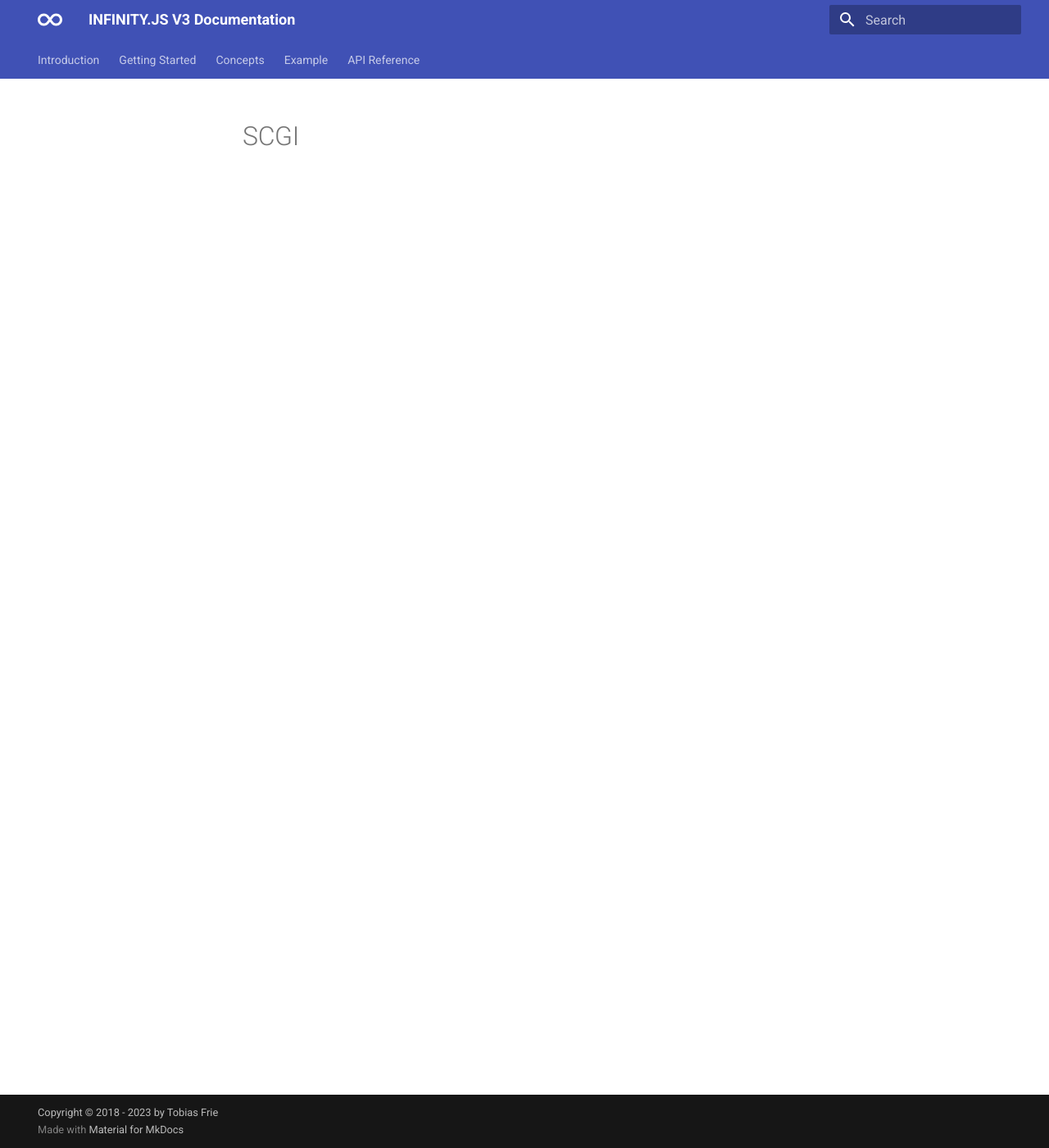
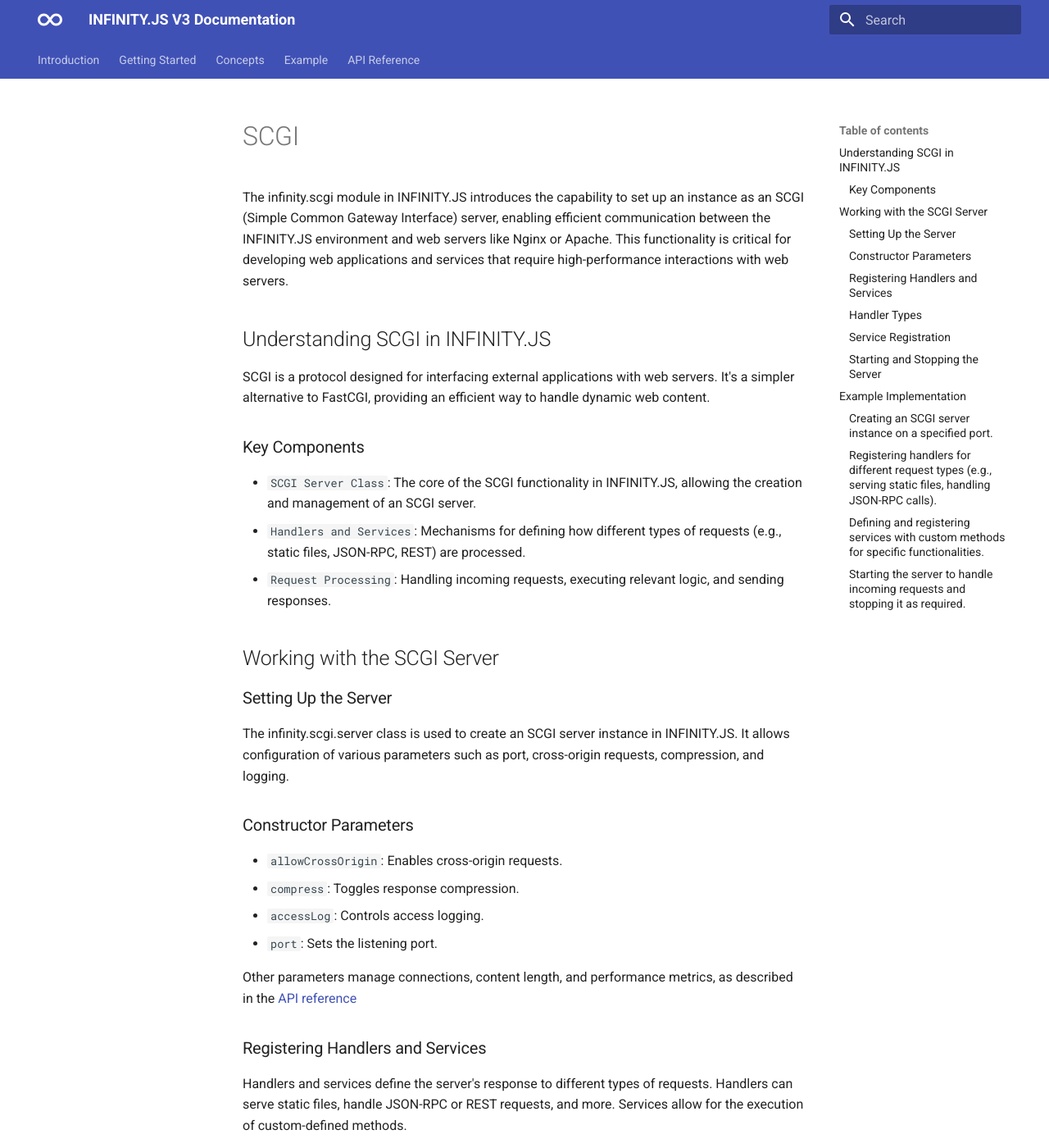
Before and after one commit to Hervar77/infinity-doc, an MkDocs documentation site: the page built from mkdocs/concepts/scgi.md, in a window 1280 px wide and 1400 px high. Shown: the whole window at 82% size. Built offline with MkDocs 1.6.1 and Material for MkDocs 9.7.7, drawn with Linux system fonts in a browser that asks for light colours; some of the changed text lies outside the part shown.

Commit message:
Corrections for SCGI API ref. Draft for SCGI concepts page.

````diff
--- a/mkdocs/concepts/scgi.md
+++ b/mkdocs/concepts/scgi.md
@@ -1 +1,109 @@
 # SCGI
+
+The infinity.scgi module in INFINITY.JS introduces the capability to set up an instance as an SCGI (Simple Common Gateway Interface) server, enabling efficient communication between the INFINITY.JS environment and web servers like Nginx or Apache. This functionality is critical for developing web applications and services that require high-performance interactions with web servers.
+
+## Understanding SCGI in INFINITY.JS
+
+SCGI is a protocol designed for interfacing external applications with web servers. It's a simpler alternative to FastCGI, providing an efficient way to handle dynamic web content.
+
+### Key Components
+
+- `SCGI Server Class`: The core of the SCGI functionality in INFINITY.JS, allowing the creation and management of an SCGI server.
+- `Handlers and Services`: Mechanisms for defining how different types of requests (e.g., static files, JSON-RPC, REST) are processed.
+- `Request Processing`: Handling incoming requests, executing relevant logic, and sending responses.
+
+## Working with the SCGI Server
+
+### Setting Up the Server
+
+The infinity.scgi.server class is used to create an SCGI server instance in INFINITY.JS. It allows configuration of various parameters such as port, cross-origin requests, compression, and logging.
+
+### Constructor Parameters
+
+- `allowCrossOrigin`: Enables cross-origin requests.
+- `compress`: Toggles response compression.
+- `accessLog`: Controls access logging.
+- `port`: Sets the listening port.
+
+Other parameters manage connections, content length, and performance metrics, as described in the [API reference](../api/infinity.scgi.html#infinity.scgi.server.constructor_function)
+
+### Registering Handlers and Services
+
+Handlers and services define the server's response to different types of requests. Handlers can serve static files, handle JSON-RPC or REST requests, and more. Services allow for the execution of custom-defined methods.
+
+### Handler Types
+
+- `staticFile`
+- `jsonRpc`
+- `rest`
+- `custom` handlers for specific functionalities. Further handler types are listed in the [API reference](../api/infinity.scgi.html#infinity.scgi.server.handler_enum)
+
+### Service Registration
+
+Services are registered with a name, namespace, file path, and an array of methods. This allows custom logic to be invoked based on incoming requests.
+
+### Starting and Stopping the Server
+
+The server is started using the start() method and can be stopped with stop(). This controls the lifecycle of the SCGI server.
+
+## Example Implementation
+
+### Creating an SCGI server instance on a specified port.
+
+You initialize the SCGI server with the infinity.scgi.server class, where you can configure various parameters, such as port and request handling options.
+
+```typescript
+let myScgi = new infinity.scgi.server(false, false, false, 9000);
+```
+
+### Registering handlers for different request types (e.g., serving static files, handling JSON-RPC calls).
+
+Handlers manage different request types, while services allow for the execution of custom methods.
+
+- Example: Registering a Static File Handler
+```typescript
+myScgi.registerHandler(infinity.scgi.server.handler.staticFile, '/', '../web/');
+```
+
+- Example: Registering a JSON-RPC Handler
+```typescript
+scgi.registerHandler(infinity.scgi.server.handler.jsonRpc, '/v1/jsonrpc');
+```
+
+### Defining and registering services with custom methods for specific functionalities.
+
+```typescript
+myScgi.registerService('system', 'system', 'system.js', [
+  {name: 'shutdown'},
+  {name: 'getVersion', result: 'string'}
+]);
+```
+The `system.js` file would be containing the following code:
+
+```typescript
+namespace system {
+
+  export function shutdown(): void {
+    infinity.terminate();
+  }
+
+  export function getVersion(): string {
+    return '2.0.0 build 1234';
+  }
+}
+```
+
+### Starting the server to handle incoming requests and stopping it as required.
+
+```typescript
+myScgi.start();
+
+while (!infinity.terminated) {
+  infinity.event.processQueue();
+  infinity.sleep(25);
+}
+
+myScgi.stop();
+```
+
+This setup enables INFINITY.JS to function as a versatile backend for web applications, capable of handling various request types efficiently.
````
Also changed, not shown: mkdocs/api/infinity.scgi.md (+51 -36 lines), mkdocs/concepts/index.md (+2 -2 lines).
